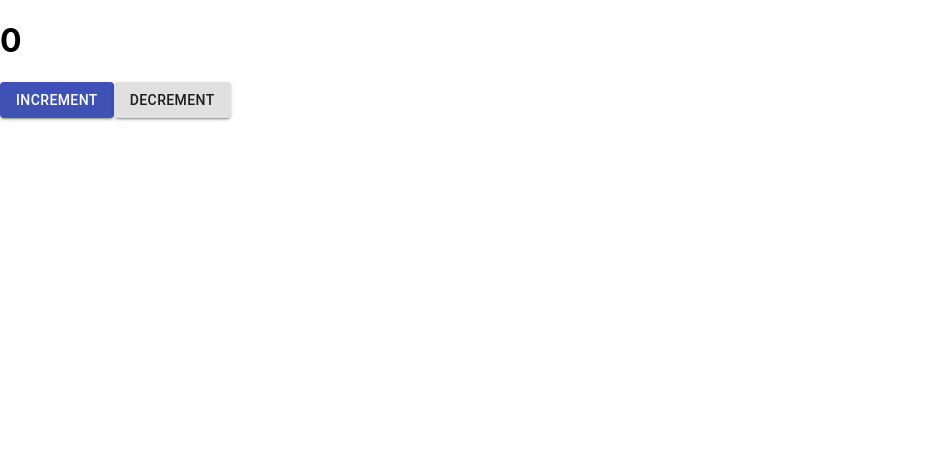
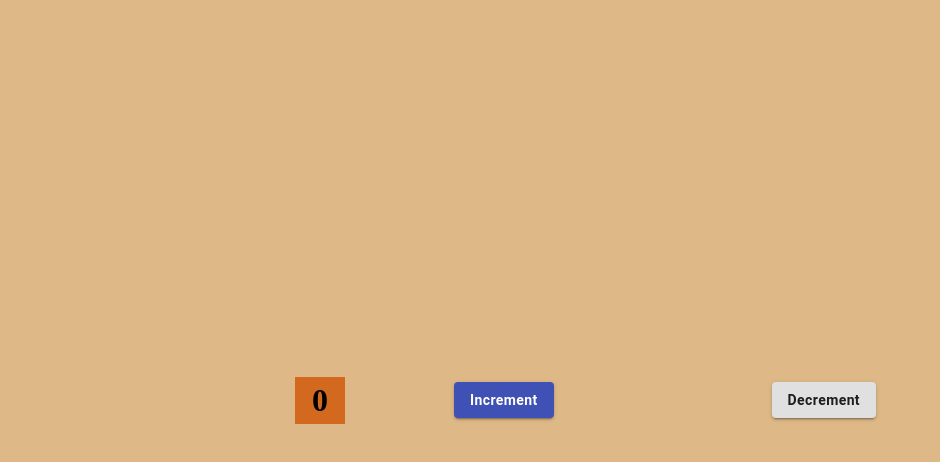
Before and after one commit to ShoaibAbbasDev/React-Counter-App, a React (Create React App) app: page / in a window 1280 px wide. Shown: the top 462 px of the page, without its empty margins (0-940 px from the left). Built offline with nearby package versions, Linux system fonts and the light colour scheme.

Commit message:
Update index.css

```diff
--- a/src/index.css
+++ b/src/index.css
@@ -1,10 +1,50 @@
-body {
+*{
   margin: 0;
-  font-family: -apple-system, BlinkMacSystemFont, 'Segoe UI', 'Roboto', 'Oxygen',
-    'Ubuntu', 'Cantarell', 'Fira Sans', 'Droid Sans', 'Helvetica Neue',
-    sans-serif;
-  -webkit-font-smoothing: antialiased;
-  -moz-osx-font-smoothing: grayscale;
+  padding: 0;
+  box-sizing: border-box;
+  text-transform: capitalize;
+  font-weight: bolder;
+
+}
+
+
+
+.con{
+  height: 100vh;
+  width: 100%;
+  background-color: burlywood;
+  display: flex;
+  justify-content: center;
+  align-items: center;
+}
+
+h1{
+  width: 50px;
+  padding: 5px;
+  display: flex;
+  align-items: center;
+  justify-content: center;
+  background-color: chocolate;
+
+}
+
+
+.btn{
+  width: 50%;
+  display: flex;
+  justify-content: space-around;
+  align-items: center;
+
+
+}
+
+button{
+  padding: 12px;
+  background-color: crimson;
+  font-family: 'Karla', sans-serif;
+}
+.in{
+  background-color: cyan;
 }
 
 code {
```
